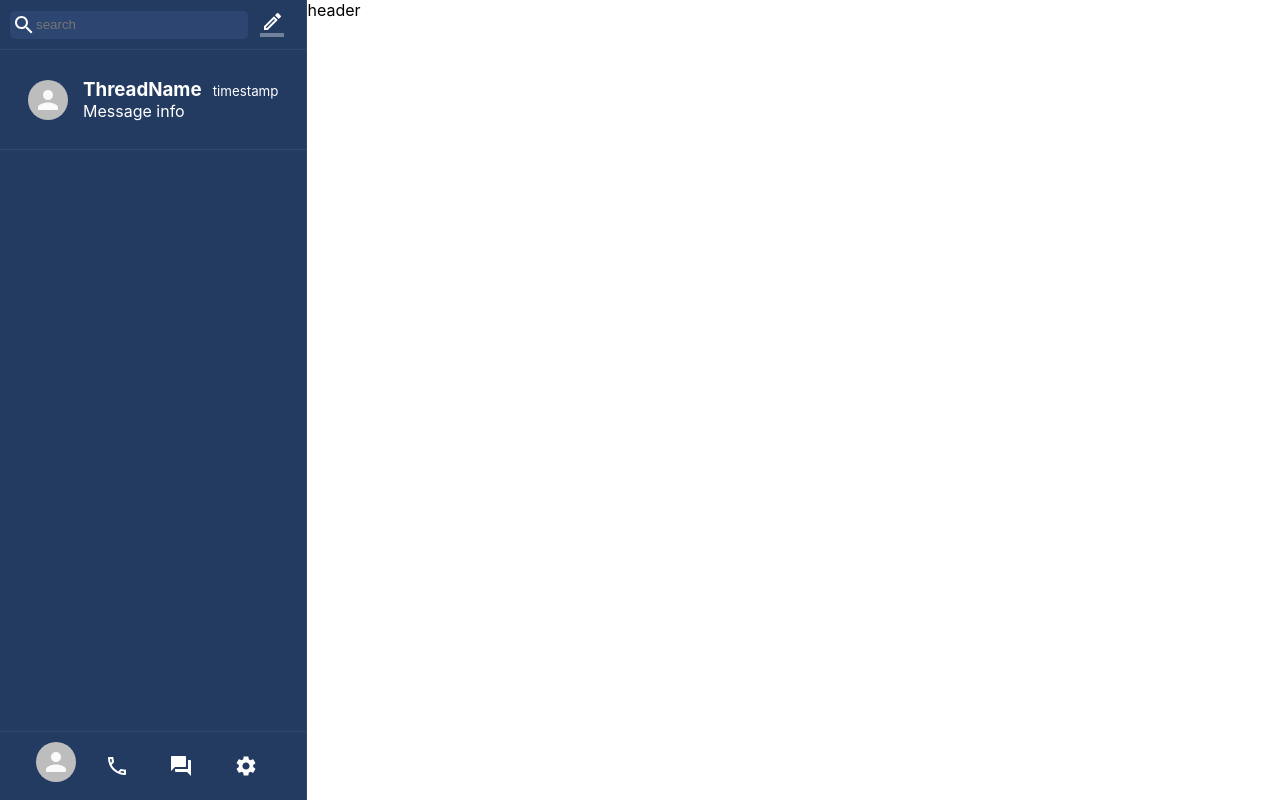
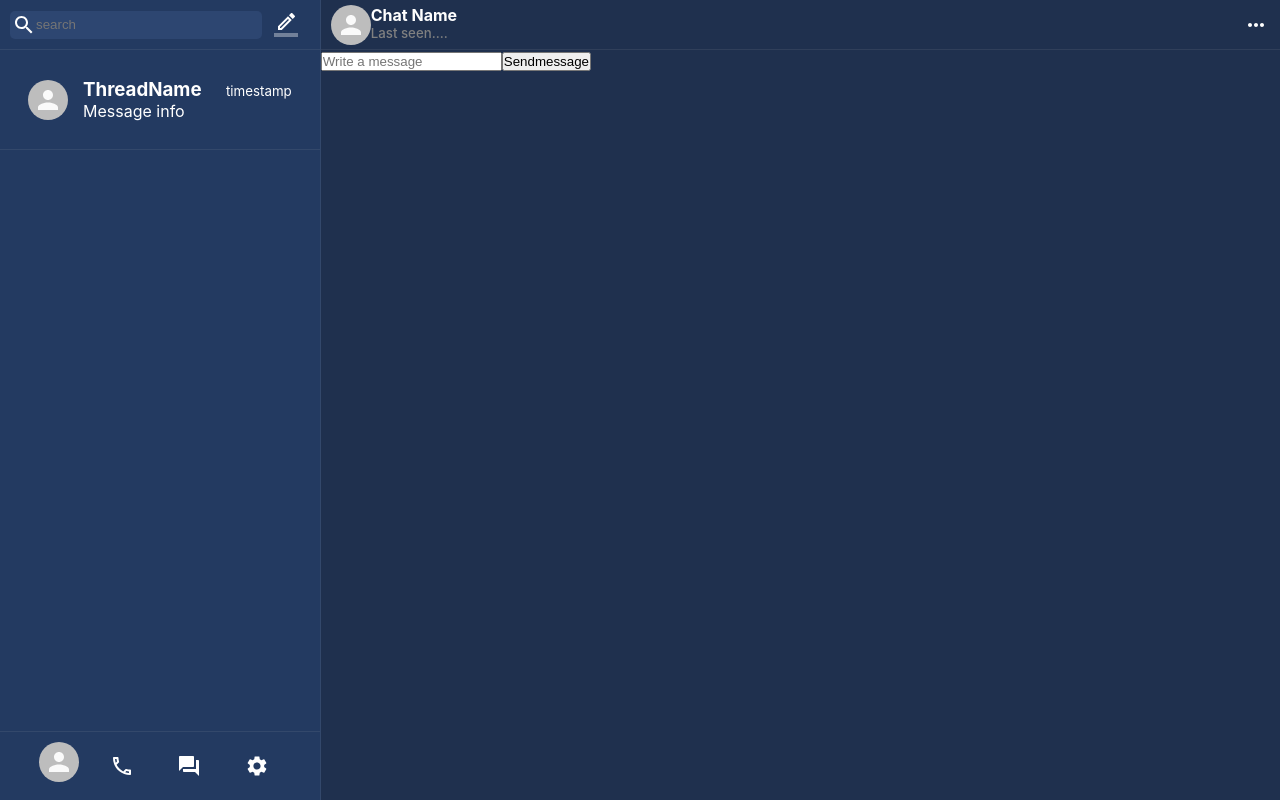
Before and after one commit to RobzLegz/telegram-clone, a React (Create React App) app: page / in a window 1280 px wide. Built offline with nearby package versions, Linux system fonts and the light colour scheme.

Commit message:
code before bugs

```diff
--- a/src/components/Chat.css
+++ b/src/components/Chat.css
@@ -0,0 +1,31 @@
+.chat {
+  display: flex;
+  flex: 0.75;
+  flex-direction: column;
+  height: 100vh;
+}
+.chat-header {
+  display: flex;
+  border-bottom: 1px solid rgba(190, 190, 190, 0.1);
+  align-items: center;
+  align-content: center;
+  justify-content: space-between;
+  height: 50px;
+}
+.chat-header-contents {
+  display: flex;
+  align-content: center;
+  justify-content: center;
+  color: #fff;
+  padding: 10px;
+}
+.contents-info > h5 {
+  font-weight: 500;
+  color: gray;
+}
+.header-details {
+  color: #fff;
+}
+.header-details:hover {
+  color: rgba(1, 150, 199, 0.8);
+}
--- a/src/components/Chat.js
+++ b/src/components/Chat.js
@@ -1,11 +1,35 @@
+import { Avatar, IconButton } from '@material-ui/core';
+import { MoreHoriz } from '@material-ui/icons';
 import React from 'react';
 import "./Chat.css";
 
 const Chat = () => {
+
+    const sendMessage = e => {
+        e.preventDefault();
+    }
+
     return (
         <div className="chat">
             <div className="chat-header">
-                header
+                <div className="chat-header-contents">
+                    <Avatar />
+                    <div className="contents-info">
+                        <h4>Chat Name</h4>
+                        <h5>Last seen....</h5>
+                    </div>
+                </div>
+                <IconButton>
+                    <MoreHoriz className="header-details" />
+                </IconButton>
+            </div>
+            <div className="chat-container">
+                <div className="message-inputs">
+                    <form>
+                        <input type="text" placeholder="Write a message"/>
+                        <button onClick={sendMessage} className="send-message">Sendmessage</button>
+                    </form>
+                </div>
             </div>
         </div>
     )
--- a/src/components/Telegram.css
+++ b/src/components/Telegram.css
@@ -1,3 +1,4 @@
 .telegram {
   display: flex;
+  flex: 1;
 }
--- a/src/index.css
+++ b/src/index.css
@@ -10,6 +10,7 @@ body {
     sans-serif;
   -webkit-font-smoothing: antialiased;
   -moz-osx-font-smoothing: grayscale;
+  background-color: #1f304e;
 }
 
 code {
```
Also changed, not shown: 1 other file (tests, documents, lock files or other folders).
